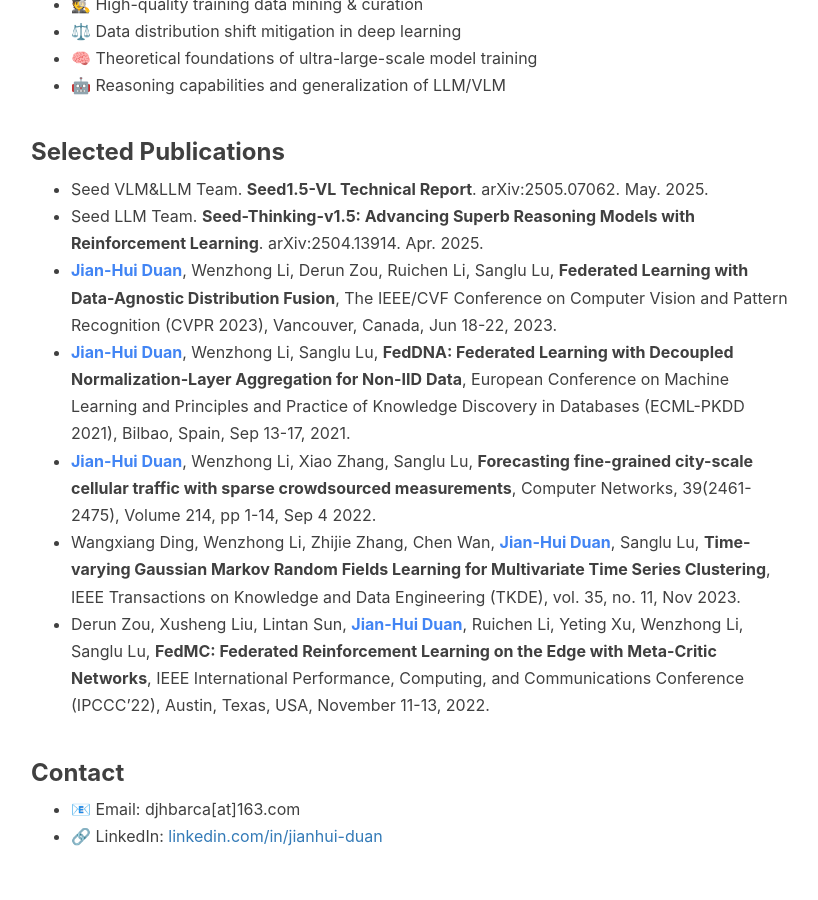
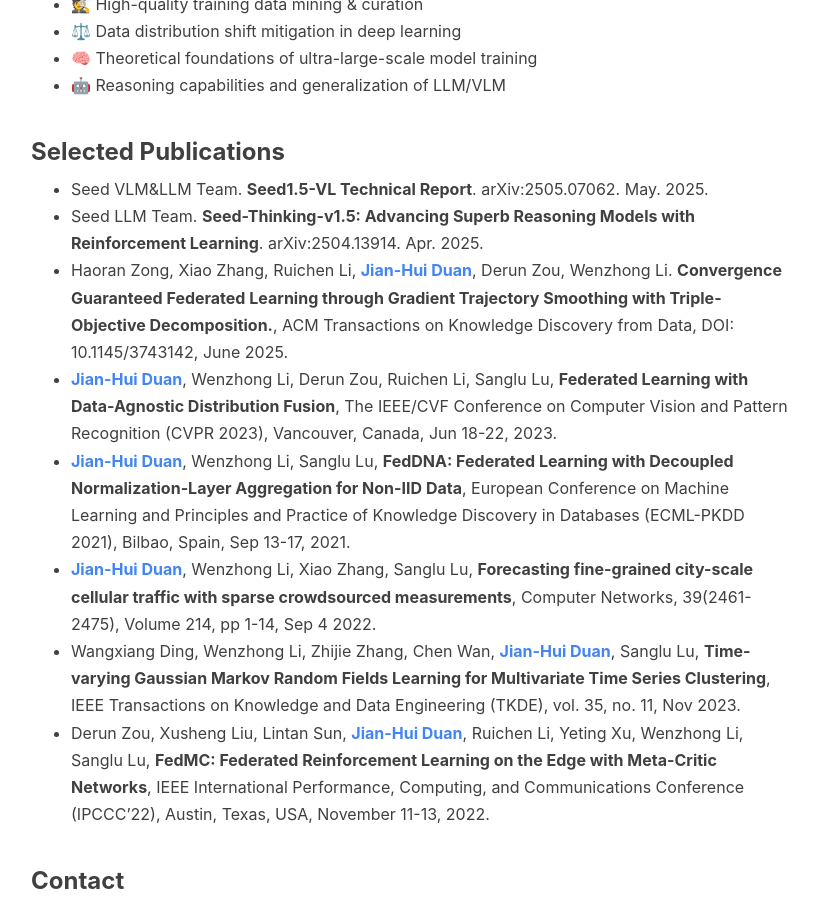
Before and after one commit to EnzoDuan/EnzoDuan.github.io, a Jekyll site: the page built from index.html, in a window 1280 px wide and 900 px high, scrolled down 1029 px. Shown: the whole window, without its empty margins (39-857 px from the left). Built offline with Jekyll 4.4.1, drawn with Linux system fonts in a browser that asks for light colours; nearby versions of some CDN libraries; the list of posts is cut into pages by our own code; comment, search, counter and statistics services are not loaded.

Commit message:
new paper

```diff
--- a/_includes/about/en.md
+++ b/_includes/about/en.md
@@ -21,6 +21,7 @@ My work centers on machine learning and data mining methods with demonstrable th
 ### Selected Publications
 - Seed VLM&LLM Team. **Seed1.5-VL Technical Report**. arXiv:2505.07062. May. 2025.
 - Seed LLM Team. **Seed-Thinking-v1.5: Advancing Superb Reasoning Models with Reinforcement Learning**. arXiv:2504.13914. Apr. 2025.
+- Haoran Zong, Xiao Zhang, Ruichen Li, <span style="color: #4285F4;"><b>Jian-Hui Duan</b></span>, Derun Zou, Wenzhong Li. <b>Convergence Guaranteed Federated Learning through Gradient Trajectory Smoothing with Triple-Objective Decomposition.</b>, ACM Transactions on Knowledge Discovery from Data, DOI: 10.1145/3743142, June 2025.
 - <span style="color: #4285F4;"><b>Jian-Hui Duan</b></span>, Wenzhong Li, Derun Zou, Ruichen Li, Sanglu Lu, <b>Federated Learning with Data-Agnostic Distribution Fusion</b>, The IEEE/CVF Conference on Computer Vision and Pattern Recognition (CVPR 2023), Vancouver, Canada, Jun 18-22, 2023.
 - <span style="color: #4285F4;"><b>Jian-Hui Duan</b></span>, Wenzhong Li, Sanglu Lu, <b>FedDNA: Federated Learning with Decoupled Normalization-Layer Aggregation for Non-IID Data</b>, European Conference on Machine Learning and Principles and Practice of Knowledge Discovery in Databases (ECML-PKDD 2021), Bilbao, Spain, Sep 13-17, 2021.
 - <span style="color: #4285F4;"><b>Jian-Hui Duan</b></span>, Wenzhong Li, Xiao Zhang, Sanglu Lu, <b>Forecasting fine-grained city-scale cellular traffic with sparse crowdsourced measurements</b>, Computer Networks, 39(2461-2475), Volume 214, pp 1-14, Sep 4 2022.
--- a/_includes/about/zh.md
+++ b/_includes/about/zh.md
@@ -17,6 +17,7 @@
 ### 发表论文
 - Seed VLM&LLM Team. **Seed1.5-VL Technical Report**. arXiv:2505.07062. May. 2025.
 - Seed LLM Team. **Seed-Thinking-v1.5: Advancing Superb Reasoning Models with Reinforcement Learning**. arXiv:2504.13914. Apr. 2025.
+- Haoran Zong, Xiao Zhang, Ruichen Li, <span style="color: #4285F4;"><b>Jian-Hui Duan</b></span>, Derun Zou, Wenzhong Li. <b>Convergence Guaranteed Federated Learning through Gradient Trajectory Smoothing with Triple-Objective Decomposition.</b>, ACM Transactions on Knowledge Discovery from Data, DOI: 10.1145/3743142, June 2025.
 - <span style="color: #4285F4;"><b>Jian-Hui Duan</b></span>, Wenzhong Li, Derun Zou, Ruichen Li, Sanglu Lu, <b>Federated Learning with Data-Agnostic Distribution Fusion</b>, The IEEE/CVF Conference on Computer Vision and Pattern Recognition (CVPR 2023), Vancouver, Canada, Jun 18-22, 2023.
 - <span style="color: #4285F4;"><b>Jian-Hui Duan</b></span>, Wenzhong Li, Sanglu Lu, <b>FedDNA: Federated Learning with Decoupled Normalization-Layer Aggregation for Non-IID Data</b>, European Conference on Machine Learning and Principles and Practice of Knowledge Discovery in Databases (ECML-PKDD 2021), Bilbao, Spain, Sep 13-17, 2021.
 - <span style="color: #4285F4;"><b>Jian-Hui Duan</b></span>, Wenzhong Li, Xiao Zhang, Sanglu Lu, <b>Forecasting fine-grained city-scale cellular traffic with sparse crowdsourced measurements</b>, Computer Networks, 39(2461-2475), Volume 214, pp 1-14, Sep 4 2022.
```
